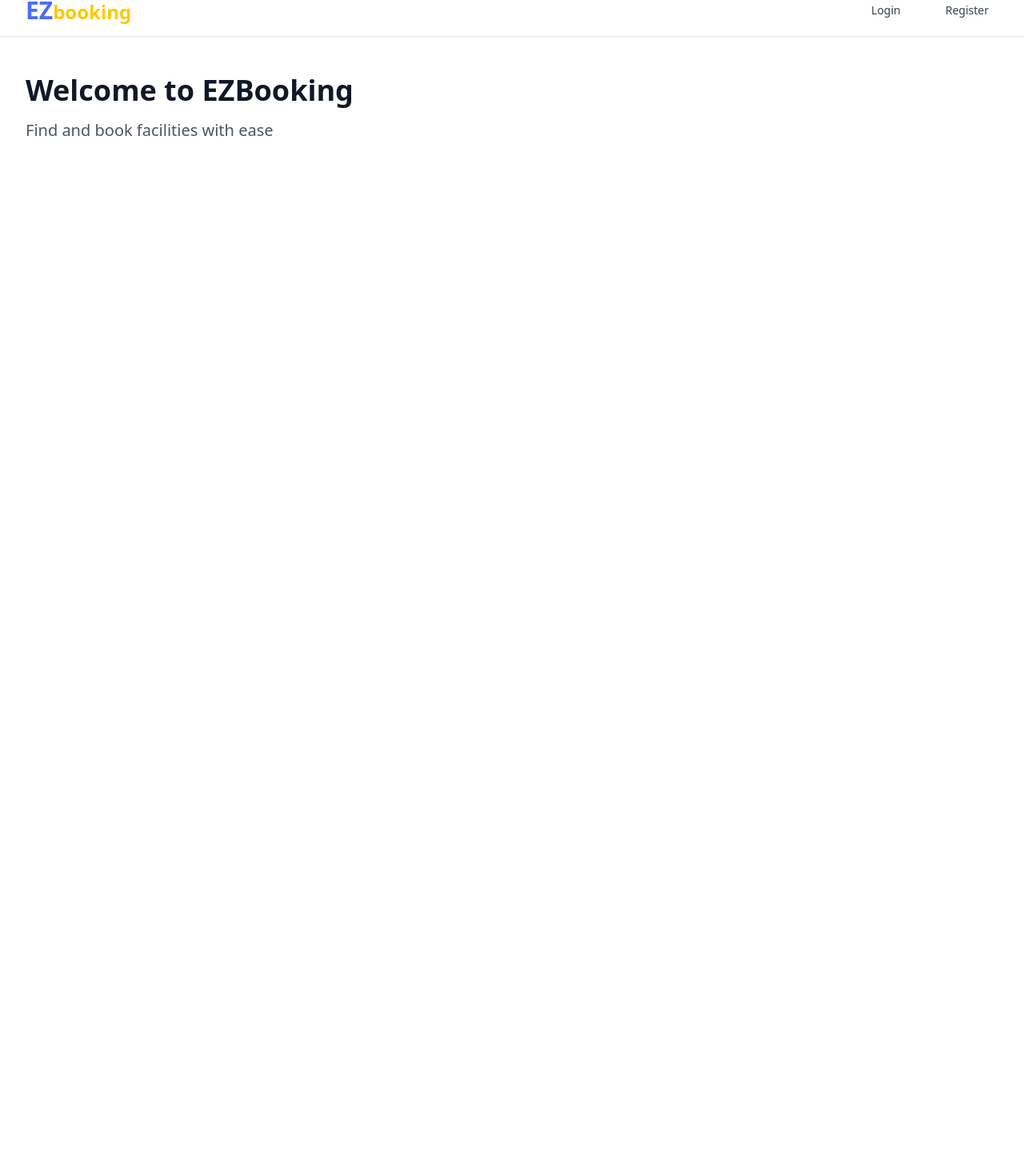
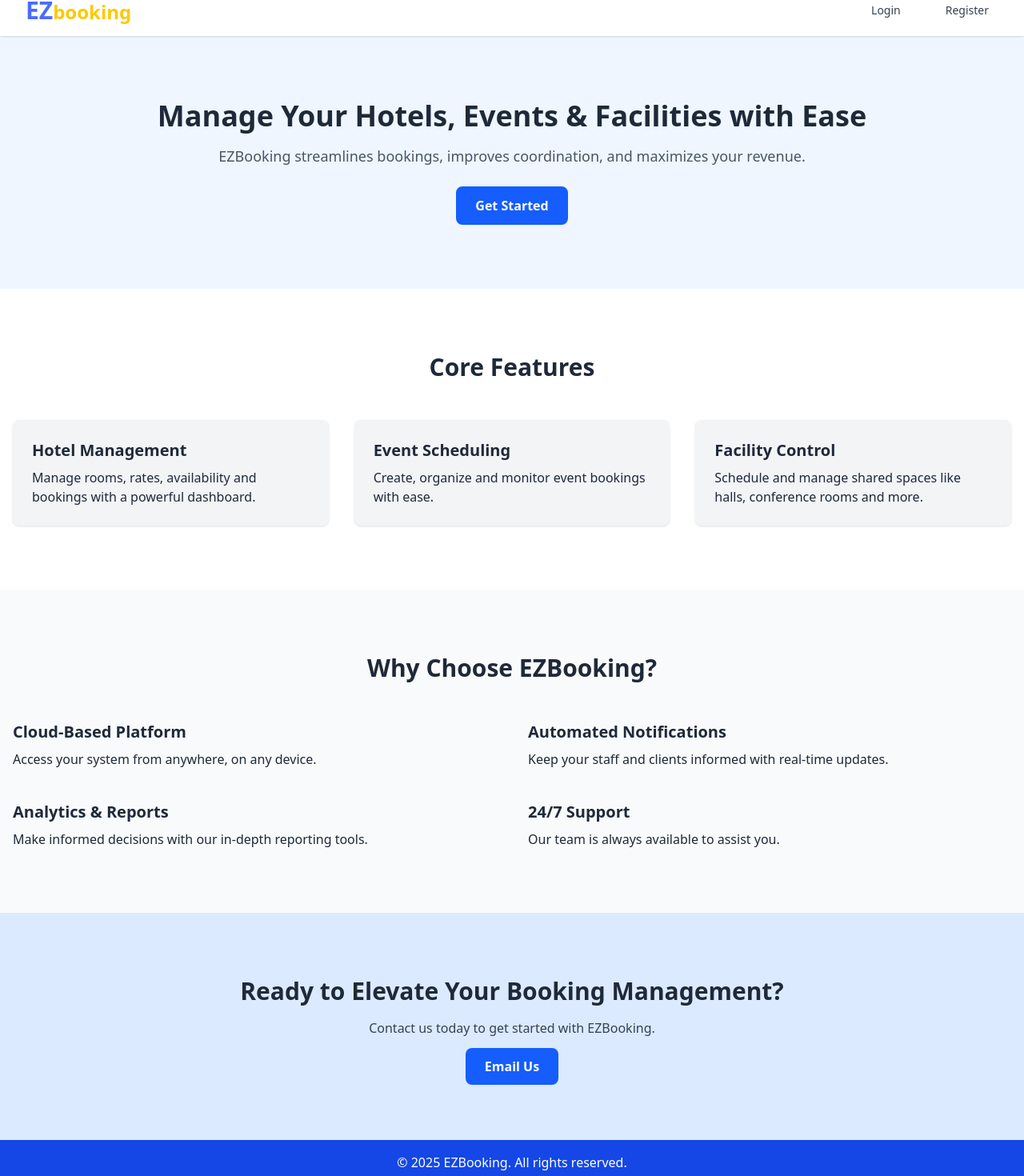
Before and after one commit to odokwame/ezbooking_new, a React (Vite) app: page / in a window 1280 px wide. Shown: the part 19-1489 px from the top of the page at 80% size. Before the commit the page ends 800 px from the top, so only its background shows below. Built offline with nearby package versions, Linux system fonts and the light colour scheme.

Commit message:
added dummy landing page

```diff
--- a/src/routes/dashboard/facilities.jsx
+++ b/src/routes/dashboard/facilities.jsx
@@ -18,12 +18,10 @@ function Facilities() {
   useEffect(() => {
     const fetchFacilities = async () => {
       const facilities = await api.getFacilities();
-      console.log("Fetched facilities", facilities);
       setFacilities(facilities);
-      console.log(facilities);
     };
     fetchFacilities();
-  }, []);
+  }, [facilities]);
 
   if (!facilities) {
     return <div>Loading...</div>;
--- a/src/routes/index.jsx
+++ b/src/routes/index.jsx
@@ -1,17 +1,86 @@
-import { createFileRoute } from "@tanstack/react-router";
+import { createFileRoute, Link } from "@tanstack/react-router";
 import { Hero, SearchBar, Features } from "../components/IndexCompnents";
 
 export const Route = createFileRoute('/')({
-  component: Home,
+  component: LandingPage,
 });
 
-function Home() {
+
+
+function LandingPage() {
   return (
-    <div className="max-w-7xl mx-auto px-4 sm:px-6 lg:px-8 py-12">
-      <h1 className="text-4xl font-bold text-gray-900">Welcome to EZBooking</h1>
-      <p className="mt-4 text-xl text-gray-600">
-        Find and book facilities with ease
-      </p>
+    <div className="min-h-screen bg-white text-gray-800">
+
+
+      {/* Hero Section */}
+      <section className="bg-blue-50 py-20 text-center">
+
+        <div className="container mx-auto px-4">
+          <h2 className="text-4xl font-extrabold mb-4">Manage Your Hotels, Events & Facilities with Ease</h2>
+          <p className="text-lg mb-6 text-gray-600">EZBooking streamlines bookings, improves coordination, and maximizes your revenue.</p>
+          <Link to="/dashboard/facilities" className="inline-block bg-blue-600 hover:bg-blue-700 text-white font-semibold py-3 px-6 rounded-lg transition">Get Started</Link>
+        </div>
+      </section>
+
+      {/* Features */}
+      <section id="features" className="py-20 bg-white">
+        <div className="container mx-auto px-4">
+          <h3 className="text-3xl font-bold text-center mb-12">Core Features</h3>
+          <div className="grid md:grid-cols-3 gap-8">
+            <div className="bg-gray-100 p-6 rounded-lg shadow">
+              <h4 className="text-xl font-semibold mb-2">Hotel Management</h4>
+              <p>Manage rooms, rates, availability and bookings with a powerful dashboard.</p>
+            </div>
+            <div className="bg-gray-100 p-6 rounded-lg shadow">
+              <h4 className="text-xl font-semibold mb-2">Event Scheduling</h4>
+              <p>Create, organize and monitor event bookings with ease.</p>
+            </div>
+            <div className="bg-gray-100 p-6 rounded-lg shadow">
+              <h4 className="text-xl font-semibold mb-2">Facility Control</h4>
+              <p>Schedule and manage shared spaces like halls, conference rooms and more.</p>
+            </div>
+          </div>
+        </div>
+      </section>
+
+      {/* Services */}
+      <section id="services" className="py-20 bg-gray-50">
+        <div className="container mx-auto px-4">
+          <h3 className="text-3xl font-bold text-center mb-12">Why Choose EZBooking?</h3>
+          <div className="grid md:grid-cols-2 gap-10">
+            <div>
+              <h4 className="text-xl font-semibold mb-2">Cloud-Based Platform</h4>
+              <p>Access your system from anywhere, on any device.</p>
+            </div>
+            <div>
+              <h4 className="text-xl font-semibold mb-2">Automated Notifications</h4>
+              <p>Keep your staff and clients informed with real-time updates.</p>
+            </div>
+            <div>
+              <h4 className="text-xl font-semibold mb-2">Analytics & Reports</h4>
+              <p>Make informed decisions with our in-depth reporting tools.</p>
+            </div>
+            <div>
+              <h4 className="text-xl font-semibold mb-2">24/7 Support</h4>
+              <p>Our team is always available to assist you.</p>
+            </div>
+          </div>
+        </div>
+      </section>
+
+      {/* Contact Section */}
+      <section id="contact" className="py-20 bg-blue-100">
+        <div className="container mx-auto px-4 text-center">
+          <h3 className="text-3xl font-bold mb-4">Ready to Elevate Your Booking Management?</h3>
+          <p className="mb-6 text-gray-700">Contact us today to get started with EZBooking.</p>
+          <a href="mailto:info@ezbooking.com" className="bg-blue-600 hover:bg-blue-700 text-white py-3 px-6 rounded-lg font-semibold">Email Us</a>
+        </div>
+      </section>
+
+      {/* Footer */}
+      <footer className="bg-blue-700 text-white py-4 text-center">
+        <p>&copy; {new Date().getFullYear()} EZBooking. All rights reserved.</p>
+      </footer>
     </div>
   );
 }
```
